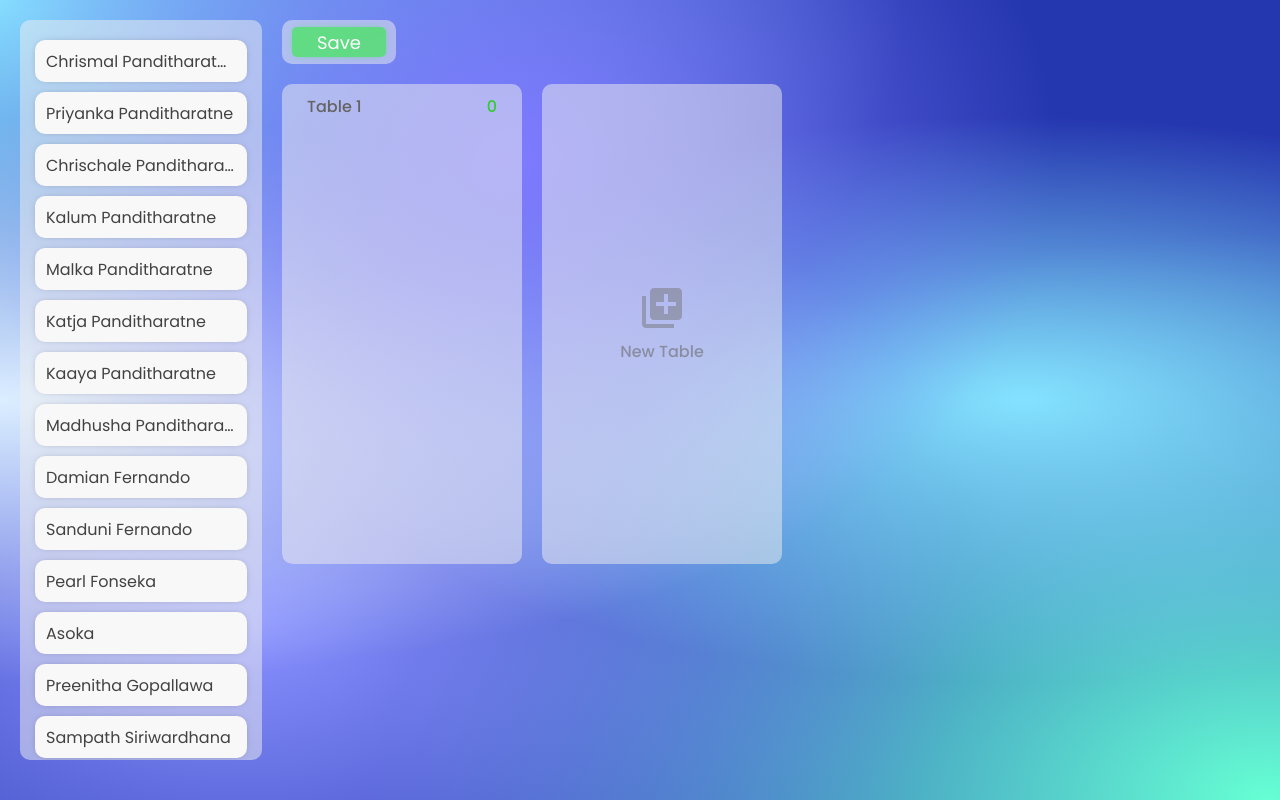
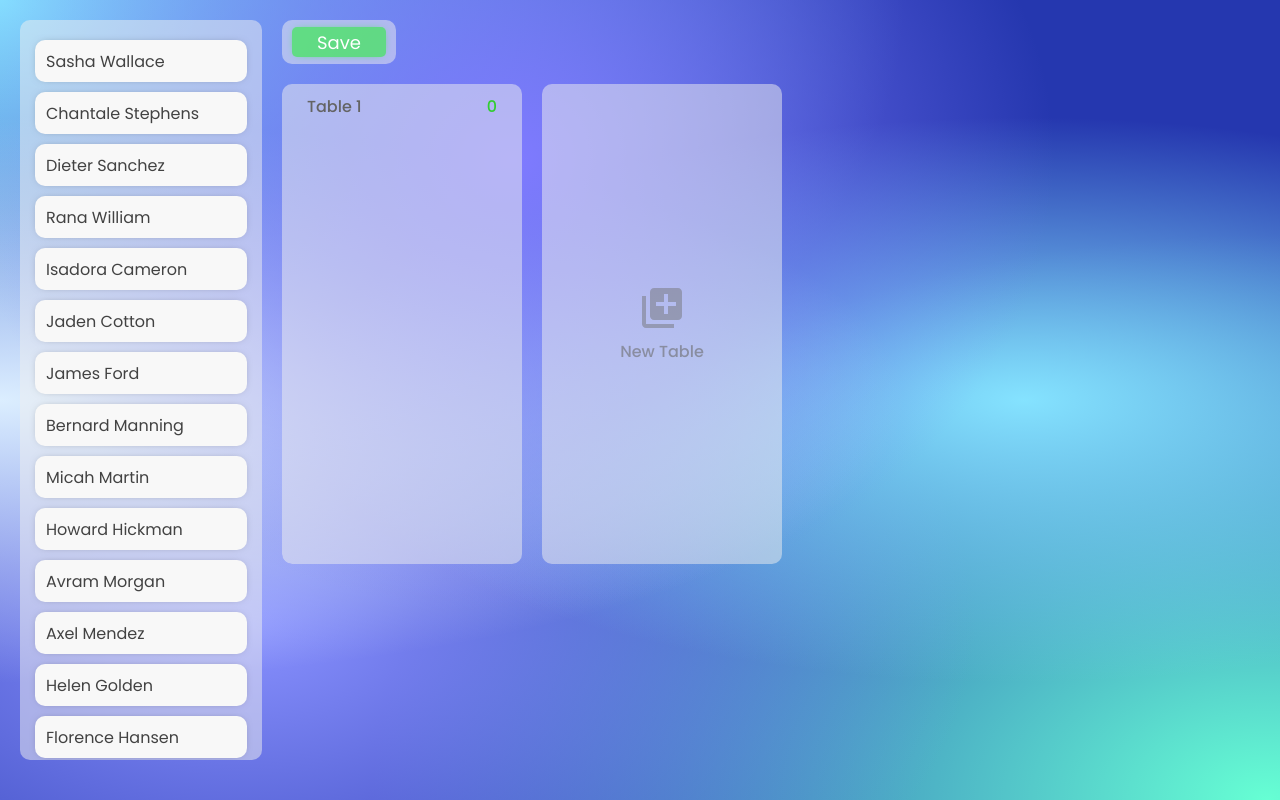
Before and after one commit to stefan-the-great/react-seating-planner, a React (Create React App) app: page / in a window 1280 px wide. Built offline with nearby package versions, Linux system fonts and the light colour scheme.

Commit message:
New People Data Added & README Updated

```diff
--- a/src/components/DragDrop.jsx
+++ b/src/components/DragDrop.jsx
@@ -5,36 +5,126 @@ import Table from './Table';
 import AddTable from './AddTable';
 import ExportData from './ExportData';
 
-let allNames = [{ id: 0, name: "Chrismal Panditharatne", seated: false},
-{ id: 1, name: "Priyanka Panditharatne", seated: false},
-{ id: 2, name: "Chrischale Panditharatne", seated: false},
-{ id: 3, name: "Kalum Panditharatne", seated: false},
-{ id: 4, name: "Malka Panditharatne", seated: false},
-{ id: 5, name: "Katja Panditharatne", seated: false},
-{ id: 6, name: "Kaaya Panditharatne", seated: false},
-{ id: 7, name: "Madhusha Panditharatne", seated: false},
-{ id: 8, name: "Damian Fernando", seated: false},
-{ id: 9, name: "Sanduni Fernando", seated: false},
-{ id: 10, name: "Pearl Fonseka", seated: false},
-{ id: 11, name: "Asoka ", seated: false},
-{ id: 12, name: "Preenitha Gopallawa", seated: false},
-{ id: 13, name: "Sampath Siriwardhana", seated: false},
-{ id: 14, name: "Surakshi Siriwardhana", seated: false},
-{ id: 15, name: "Roshan Fernando", seated: false},
-{ id: 16, name: "Ishani Fernando", seated: false},
-{ id: 17, name: "Dilruk Panditharatne", seated: false},
-{ id: 18, name: "Rohini Panditharatne", seated: false},
-{ id: 19, name: "Chandana De Silva", seated: false},
-{ id: 20, name: "Induni De Silva", seated: false},
-{ id: 21, name: "Suranga Fonseka", seated: false},
-{ id: 22, name: "Priyanga Fonseka", seated: false},
-{ id: 23, name: "Himansu Wickramasinghe", seated: false},
-{ id: 24, name: "Sharmein Wickramasinghe", seated: false},
-{ id: 25, name: "Agraja Wickramasinghe", seated: false},
-{ id: 26, name: "Dulya Wickramasinghe", seated: false},
-{ id: 27, name: "Indika Wickramasinghe", seated: false},
-{ id: 28, name: "Susila Wickramasinghe", seated: false},
-];
+let allNames = [{
+		"id": 1,
+		"name": "Sasha Wallace"
+	},
+	{
+		"id": 2,
+		"name": "Chantale Stephens"
+	},
+	{
+		"id": 3,
+		"name": "Dieter Sanchez"
+	},
+	{
+		"id": 4,
+		"name": "Rana William"
+	},
+	{
+		"id": 5,
+		"name": "Isadora Cameron"
+	},
+	{
+		"id": 6,
+		"name": "Jaden Cotton"
+	},
+	{
+		"id": 7,
+		"name": "James Ford"
+	},
+	{
+		"id": 8,
+		"name": "Bernard Manning"
+	},
+	{
+		"id": 9,
+		"name": "Micah Martin"
+	},
+	{
+		"id": 10,
+		"name": "Howard Hickman"
+	},
+	{
+		"id": 11,
+		"name": "Avram Morgan"
+	},
+	{
+		"id": 12,
+		"name": "Axel Mendez"
+	},
+	{
+		"id": 13,
+		"name": "Helen Golden"
+	},
+	{
+		"id": 14,
+		"name": "Florence Hansen"
+	},
+	{
+		"id": 15,
+		"name": "Madeline Barnes"
+	},
+	{
+		"id": 16,
+		"name": "Timothy Mcdonald"
+	},
+	{
+		"id": 17,
+		"name": "Jerome Mcgowan"
+	},
+	{
+		"id": 18,
+		"name": "Colin Holman"
+	},
+	{
+		"id": 19,
+		"name": "Ava Salazar"
+	},
+	{
+		"id": 20,
+		"name": "Chantale Madden"
+	},
+	{
+		"id": 21,
+		"name": "Felicia Mendez"
+	},
+	{
+		"id": 22,
+		"name": "Elaine Ware"
+	},
+	{
+		"id": 23,
+		"name": "Addison Joyce"
+	},
+	{
+		"id": 24,
+		"name": "Byron Cortez"
+	},
+	{
+		"id": 25,
+		"name": "Samantha Raymond"
+	},
+	{
+		"id": 26,
+		"name": "Lars Hernandez"
+	},
+	{
+		"id": 27,
+		"name": "Madonna Mosley"
+	},
+	{
+		"id": 28,
+		"name": "Aileen Moran"
+	},
+	{
+		"id": 29,
+		"name": "Shannon Cash"
+	},
+	{
+		"id": 30,
+		"name": "Lara Sloan"
+	}];
 
 function DragDrop() {
 
```
Also changed, not shown: public/random-dataset.json (added, +122 -0 lines), 1 other file (tests, documents, lock files or other folders).
